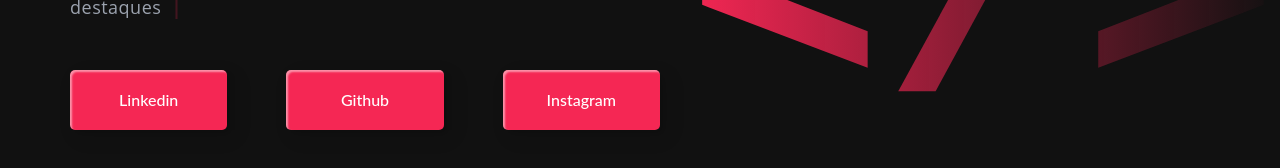
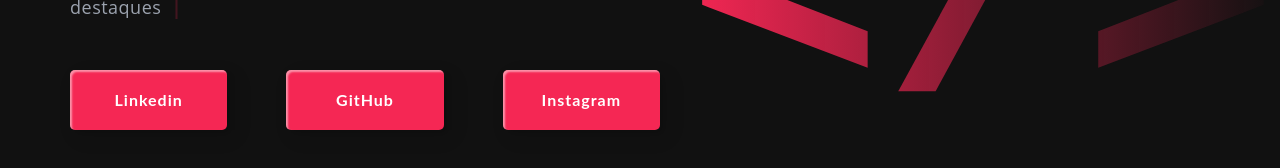
Before and after one commit to dev-rafaelcunha/Portfolio-v2, a React (Create React App) app: page / in a window 1280 px wide. Shown: the part 400-568 px from the top of the page. Built offline with nearby package versions, Linux system fonts and the light colour scheme.

Commit message:
Ajustes no estilo dos Botões Personalizados.

```diff
--- a/src/components/common/CustomButton.jsx
+++ b/src/components/common/CustomButton.jsx
@@ -19,7 +19,6 @@
     border-radius: 5px;
     font-family: "Lato", sans-serif;
     font-weight: 500;
-    background: transparent;
     cursor: pointer;
     transition: all 0.3s ease;
     position: relative;
@@ -32,14 +31,14 @@
     display: flex;
     align-items: center;
     justify-content: center;
-    background-color: #f52754;
     animation: ${downBtn};
     animation-timing-function: ease-in-out;
     animation-duration: 2s;
     background-color: #f52754;
-    background-image: linear-gradient(315deg, #f52754 0%, #f52754 74%);
     border: none;
     z-index: 1;
+    font-weight: bold;
+    letter-spacing: 1px;
 
     &:after {
         position: absolute;
@@ -50,7 +49,6 @@
         left: 0;
         z-index: -1;
         border-radius: 5px;
-        background-color: #f52754;
         background-image: linear-gradient(315deg, #da0c38 0%, #da0c38 74%);
         transition: ease-in-out 0.3s;
     }
@@ -67,9 +65,6 @@
     &:active {
         top: 2px;
     }
-
-    @keyframes downBtn {
-
 `;
 
 function CustomButton({ href, target, className, text }) {
--- a/src/components/common/CustomButton02.jsx
+++ b/src/components/common/CustomButton02.jsx
@@ -19,7 +19,6 @@
     border-radius: 5px;
     font-family: "Lato", sans-serif;
     font-weight: 500;
-    background: transparent;
     cursor: pointer;
     transition: all 0.3s ease;
     position: relative;
@@ -37,14 +36,14 @@
     animation-timing-function: ease-in-out;
     animation-duration: 2s;
     border: none;
-    background: #f52754;
-    background: linear-gradient(0deg, #f52754 0%, #f52754 100%);
     margin: 0 10%;
+    font-weight: bold;
+    letter-spacing: 1px;
 
     &:hover {
         background: transparent;
         box-shadow: none;
-      }
+    }
 
     &:before,
     &:after {
--- a/src/components/common/CustomButton03.jsx
+++ b/src/components/common/CustomButton03.jsx
@@ -19,7 +19,6 @@
     border-radius: 5px;
     font-family: "Lato", sans-serif;
     font-weight: 500;
-    background: transparent;
     cursor: pointer;
     transition: all 0.3s ease;
     position: relative;
@@ -32,13 +31,14 @@
     display: flex;
     align-items: center;
     justify-content: center;
-    background-color: #f52754;
     animation: ${downBtn};
     animation-timing-function: ease-in-out;
     animation-duration: 2s;
-    background: #f52754;
+    background-color: #f52754;
     border: none;
     z-index: 1;
+    font-weight: bold;
+    letter-spacing: 1px;
 
     &:after {
         position: absolute;
--- a/src/components/pages/Home.jsx
+++ b/src/components/pages/Home.jsx
@@ -103,7 +103,7 @@
                             <TypingAnimation text="Profissional que abrange as duas áreas, todavia me considero com destaques em Front-End." />
                             <ContainerSocial>
                                 <CustomButton href="https://www.linkedin.com/in/devrafaelcunha/" target="blank" className="mt-5" text="Linkedin"></CustomButton>
-                                <CustomButton02 href="https://github.com/dev-rafaelcunha" target="blank" className="btn-2 mt-5" text="Github"></CustomButton02>
+                                <CustomButton02 href="https://github.com/dev-rafaelcunha" target="blank" className="btn-2 mt-5" text="GitHub"></CustomButton02>
                                 <CustomButton03 href="https://www.instagram.com/dev.rafaelcunha/?next=%2F" target="blank" className="btn-3 mt-5" text="Instagram"></CustomButton03>
                             </ContainerSocial>
                         </FirstColumn>
```
